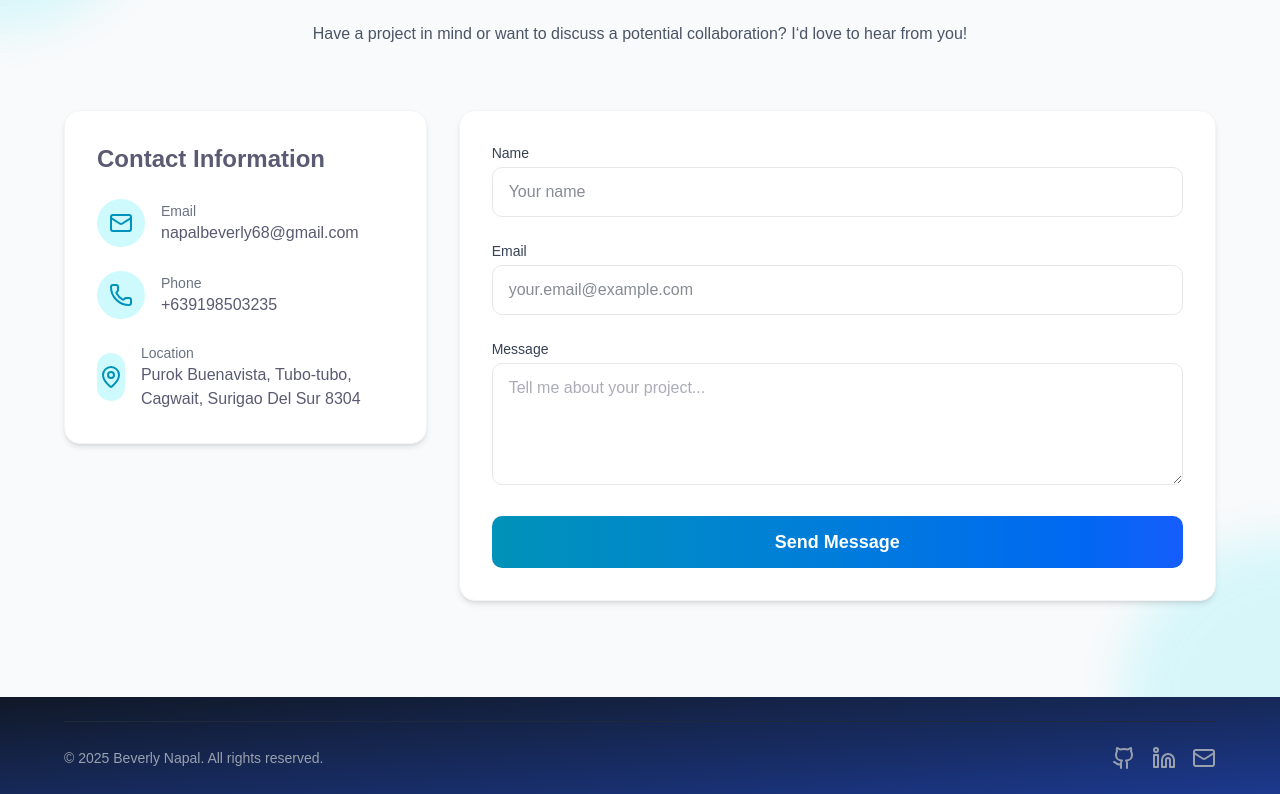
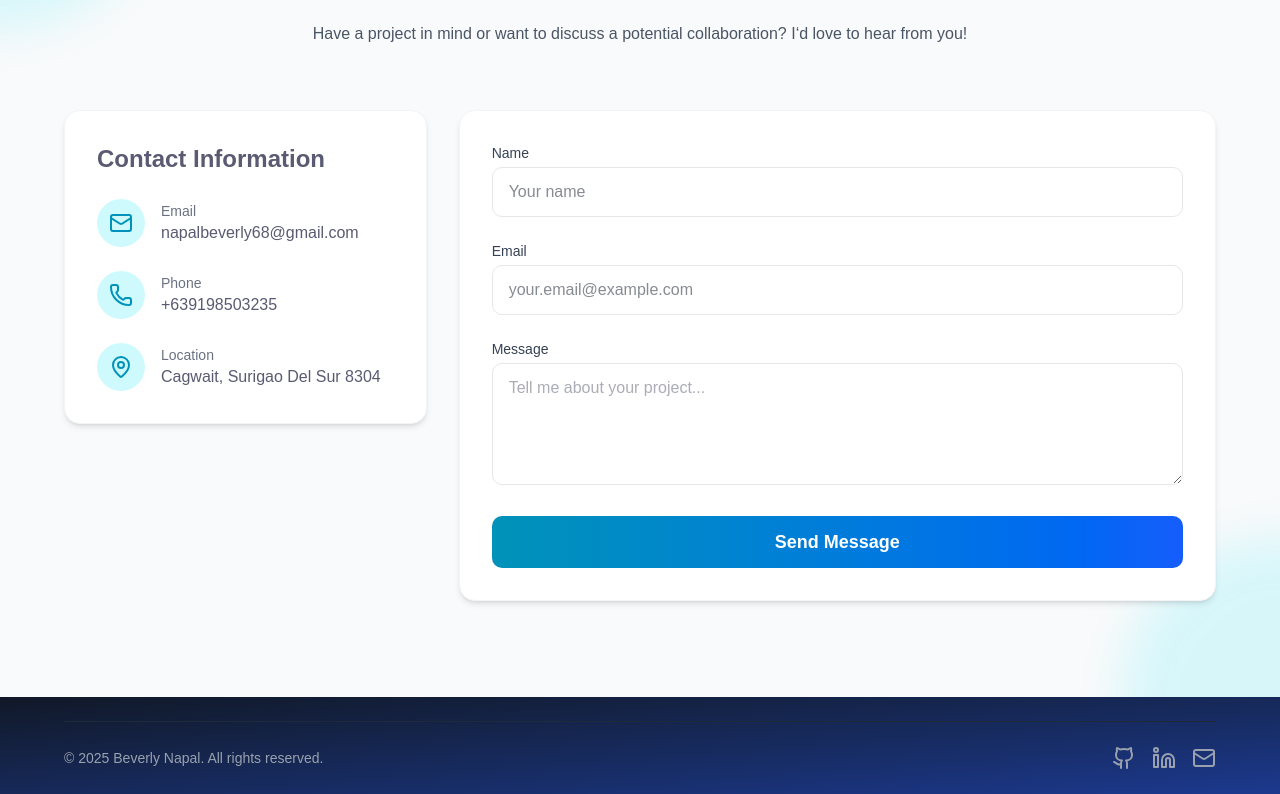
Before and after one commit to bev-ly/BEV-Portfolio, a Next.js app: page / in a window 1280 px wide. Shown: the part 3754-4548 px from the top of the page. Built offline with nearby package versions, Linux system fonts and the light colour scheme.

Commit message:
new-commit

```diff
--- a/components/Contact.tsx
+++ b/components/Contact.tsx
@@ -74,7 +74,7 @@ const Contact = () => {
     { icon: <Phone size={24} />, text: "+639198503235", label: "Phone" },
     {
       icon: <MapPin size={24} />,
-      text: "Purok Buenavista, Tubo-tubo, Cagwait, Surigao Del Sur 8304",
+      text: "Cagwait, Surigao Del Sur 8304",
       label: "Location",
     },
   ];
```
